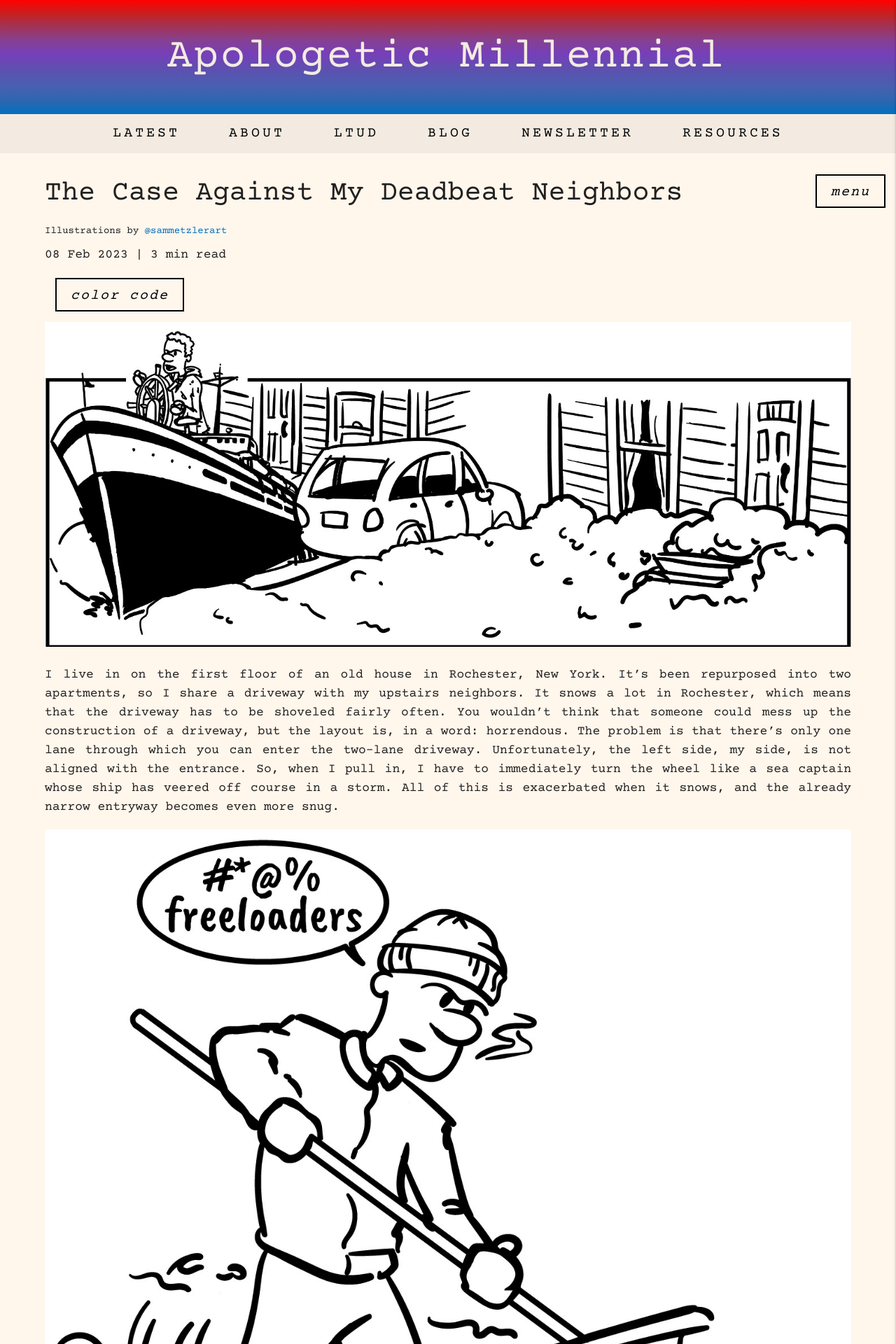
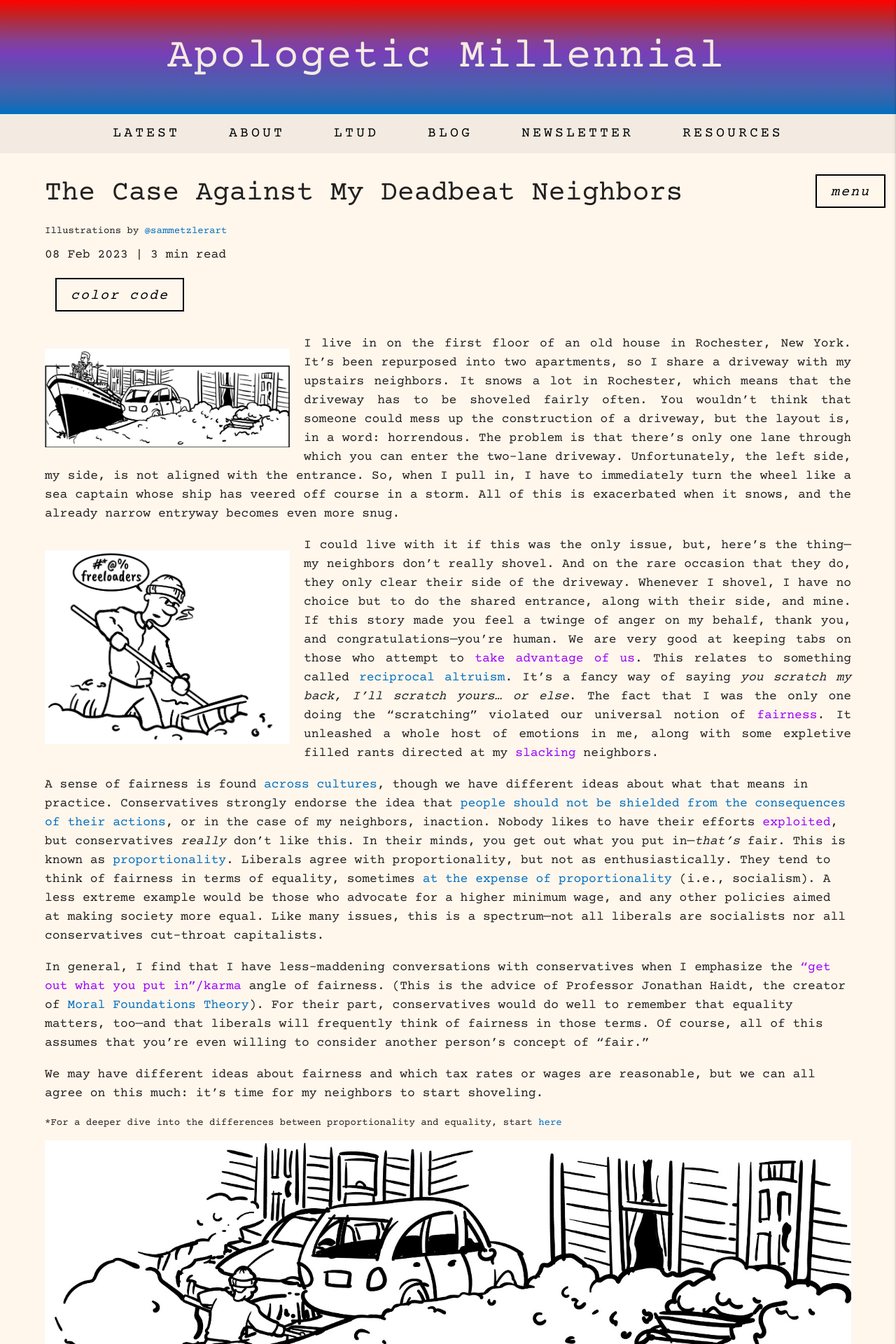
Before and after one commit to khiciste/apologetic_millennial, a Jekyll site: the page built from blog.html, in a window 1280 px wide. Shown: the top 1920 px of the page at 70% size. Built offline with Jekyll 4.4.1, drawn with Linux system fonts in a browser that asks for light colours; some web fonts are replaced.

Commit message:
fix wrap imgs

```diff
--- a/styles/style.css
+++ b/styles/style.css
@@ -101,7 +101,7 @@ img.responsive-w-300px {
 /* Large devices (laptops/desktops, 992px and up) */
 /* Extra large devices (large laptops and desktops, 1200px and up) */
 
-/* MEDIUM SCREENS & DOWN  */
+/* med & down  */
 @media only screen and (max-width: 992px) {
 
   .hide-on-med-and-down {
@@ -109,7 +109,7 @@ img.responsive-w-300px {
   }
 }
 
-/* LARGE SCREENS & UP  */
+/* LARGE & UP  */
 @media only screen and (min-width: 993px) {
 
   .hide-on-large-and-up {
@@ -141,7 +141,7 @@ img.responsive-w-300px {
 }
 
 /* LARGE & UP */
-@media only screen and (max-width: 992px) {
+@media only screen and (min-width: 993px) {
   .wrap-left {
     max-width: 350px;
     height: auto;
@@ -193,6 +193,14 @@ header, main, footer {
 * Browsers: last 4 version
 */
 
+/* med & down */
+@media only screen and (max-width: 992px) {
+  .typewriter {
+    white-space: normal; /* Keeps the content on a single line */
+  }
+}
+
+/* LARGE & UP */
 @media only screen and (min-width: 993px) {
   .typewriter {
     white-space: nowrap; /* Keeps the content on a single line */
@@ -200,12 +208,6 @@ header, main, footer {
   #banner h1 {
     margin-top: 38.5px;
     margin-bottom: 38.5px;
-  }
-}
-
-@media only screen and (max-width: 992px) {
-  .typewriter {
-    white-space: normal; /* Keeps the content on a single line */
   }
 }
 
@@ -437,6 +439,7 @@ input[type='text'] {
   font-family: 'Courier Prime', 'Cutive Mono', Courier;
 }
 
+/* LARGE & UP */
 @media only screen and (min-width: 993px) {
 }
   .blogs-list {
```
